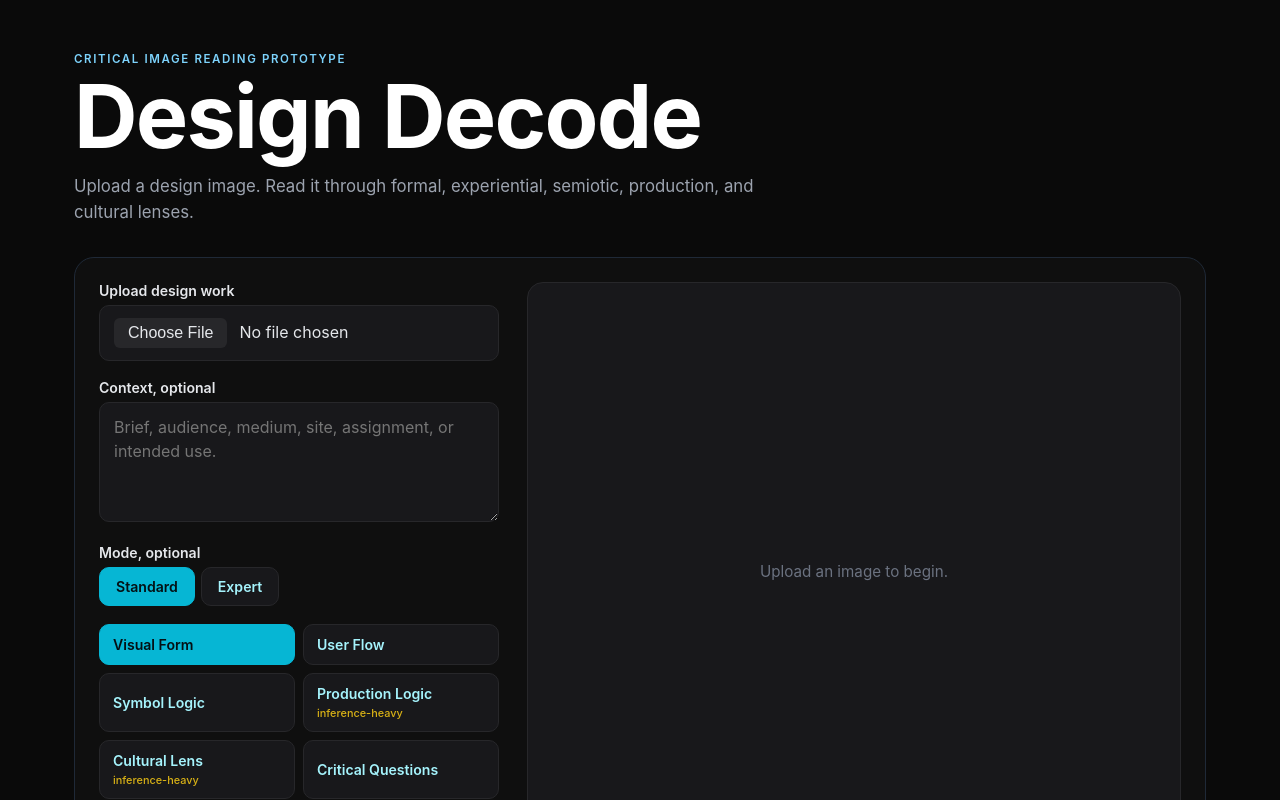
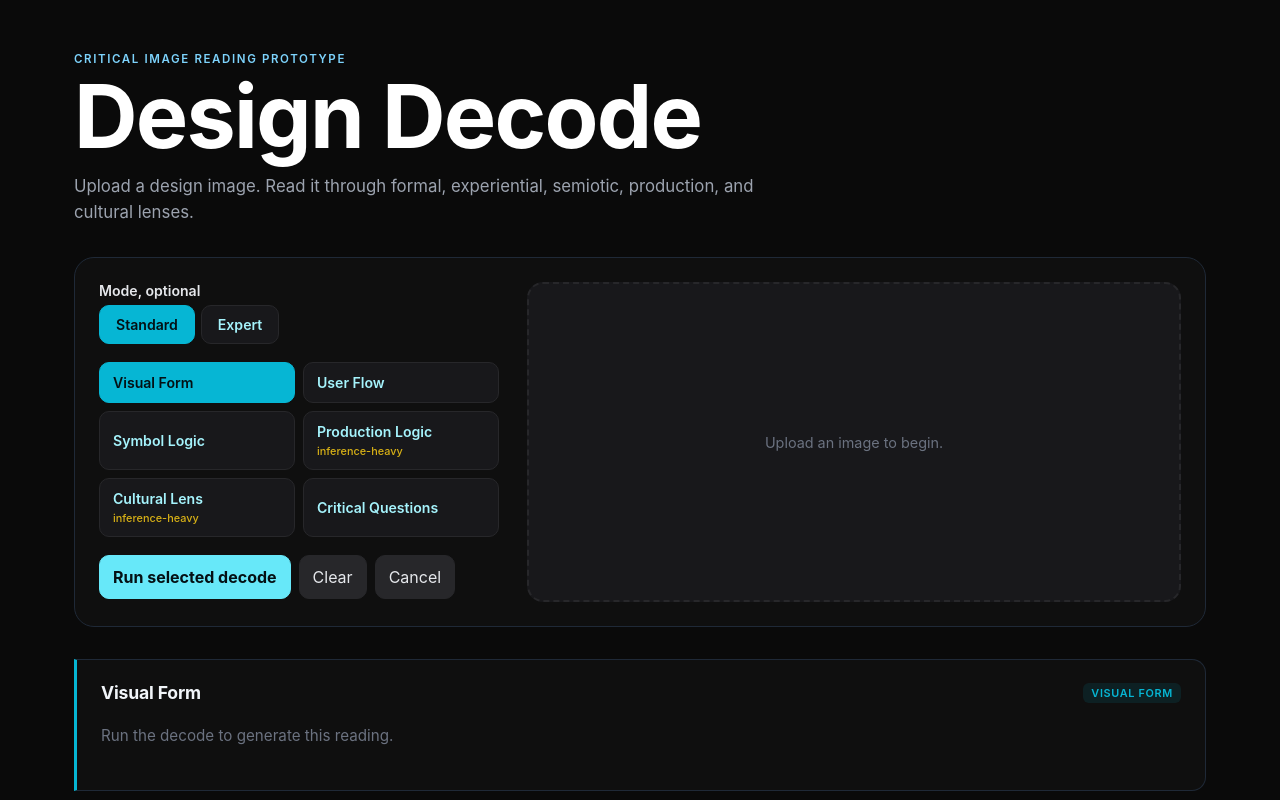
Before and after one commit to theblackyellowarrow/design-decode, a React (Vite) app: page / in a window 1280 px wide. Shown: the top 800 px of the page. Built offline with nearby package versions, Linux system fonts and the light colour scheme.

Commit message:
Merge upload into preview box, remove context textarea, compact layout

```diff
--- a/src/main.jsx
+++ b/src/main.jsx
@@ -134,15 +134,6 @@ function App() {
 
       <section className="panel grid">
         <div className="controls">
-          <label className="field">
-            <span>Upload design work</span>
-            <input ref={fileInputRef} type="file" accept="image/*" onChange={handleFile} />
-          </label>
-
-          <label className="field">
-            <span>Context, optional</span>
-            <textarea value={context} onChange={(event) => setContext(event.target.value)} maxLength="1200" placeholder="Brief, audience, medium, site, assignment, or intended use." />
-          </label>
 
           <div className="mode-selector" aria-label="Pedagogy mode">
             <span>Mode, optional</span>
@@ -183,7 +174,8 @@ function App() {
           </div>
         </div>
 
-        <div className="preview">
+        <div className={image ? 'preview' : 'preview preview-empty'} onClick={() => !image && fileInputRef.current?.click()}>
+          <input ref={fileInputRef} type="file" accept="image/*" onChange={handleFile} className="preview-input" />
           {image ? <img src={image.preview} alt={`Uploaded design: ${image.name}`} /> : <div className="placeholder">Upload an image to begin.</div>}
         </div>
       </section>
--- a/src/styles.css
+++ b/src/styles.css
@@ -24,10 +24,7 @@ h1 { font-size: clamp(2.8rem, 7vw, 5.5rem); line-height: 0.9; margin: 0 0 14px;
 .panel { border: 1px solid #1f2937; background: #0f0f0f; border-radius: 20px; padding: 24px; }
 .grid { display: grid; grid-template-columns: minmax(260px, 400px) 1fr; gap: 28px; }
 .controls { display: flex; flex-direction: column; gap: 18px; }
-.field span { display: block; margin-bottom: 6px; color: #e5e7eb; font-weight: 600; font-size: 0.88rem; }
-input[type="file"], textarea { width: 100%; border: 1px solid #27272a; background: #18181b; color: #e5e7eb; border-radius: 10px; padding: 12px 14px; }
-input[type="file"]::file-selector-button { background: #27272a; color: #e5e7eb; border: none; border-radius: 6px; padding: 6px 14px; margin-right: 12px; cursor: pointer; }
-textarea { min-height: 120px; resize: vertical; line-height: 1.5; }
+textarea { width: 100%; border: 1px solid #27272a; background: #18181b; color: #e5e7eb; border-radius: 10px; padding: 12px 14px; min-height: 120px; resize: vertical; line-height: 1.5; }
 
 .mode-selector span { display: block; margin-bottom: 6px; color: #e5e7eb; font-weight: 600; font-size: 0.88rem; }
 .mode-options { display: flex; gap: 6px; }
@@ -47,9 +44,12 @@ button:hover { filter: brightness(1.1); }
 button:focus-visible, input:focus-visible, textarea:focus-visible { outline: 3px solid #facc15; outline-offset: 3px; }
 .error { color: #fecaca; background: #450a0a; border: 1px solid #991b1b; padding: 12px 14px; border-radius: 10px; font-size: 0.88rem; }
 
-.preview { min-height: 440px; display: grid; place-items: center; background: #18181b; border: 1px solid #27272a; border-radius: 16px; overflow: hidden; }
-.preview img { max-width: 100%; max-height: 680px; display: block; }
-.placeholder { color: #6b7280; font-size: 0.95rem; }
+.preview { min-height: 320px; display: grid; place-items: center; background: #18181b; border: 1px solid #27272a; border-radius: 16px; overflow: hidden; position: relative; }
+.preview-empty { cursor: pointer; border: 2px dashed #27272a; }
+.preview-empty:hover { border-color: #06b6d4; background: #141416; }
+.preview-input { display: none; }
+.preview img { max-width: 100%; max-height: 520px; display: block; }
+.placeholder { color: #6b7280; font-size: 0.9rem; pointer-events: none; }
 
 .results { margin-top: 32px; }
 .results-toolbar { display: flex; gap: 10px; justify-content: flex-end; margin-bottom: 16px; }
```
